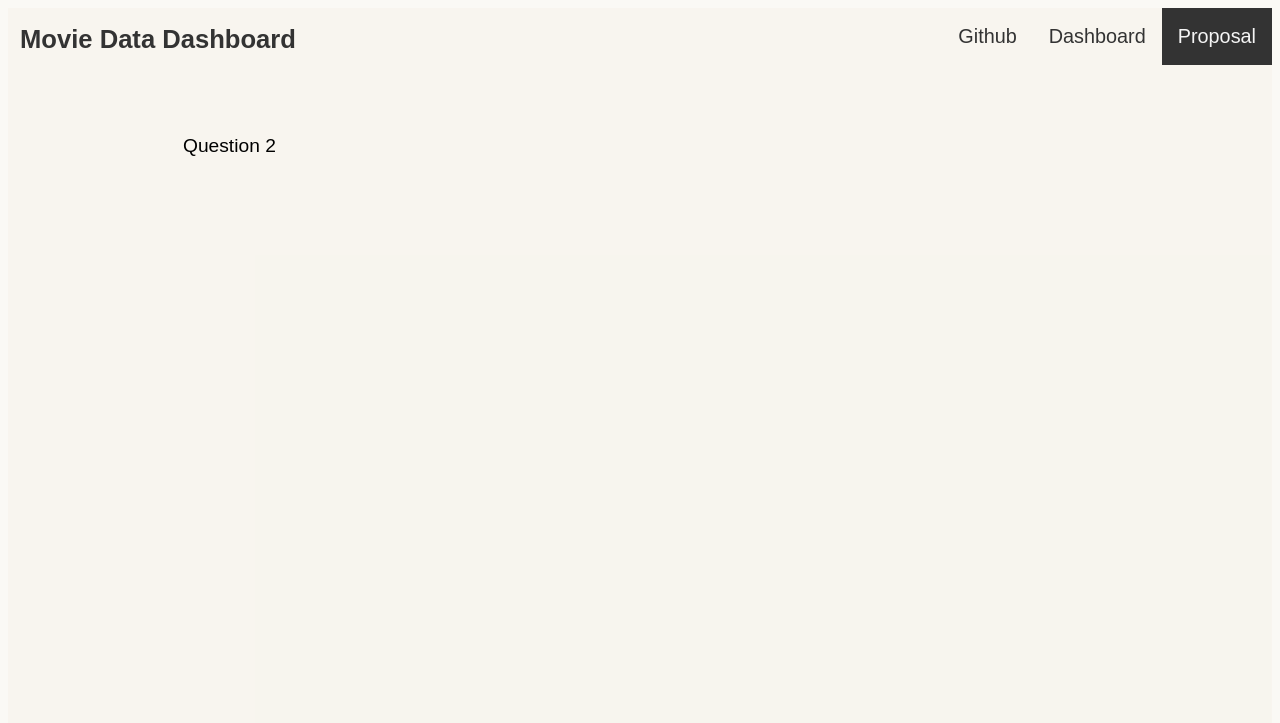
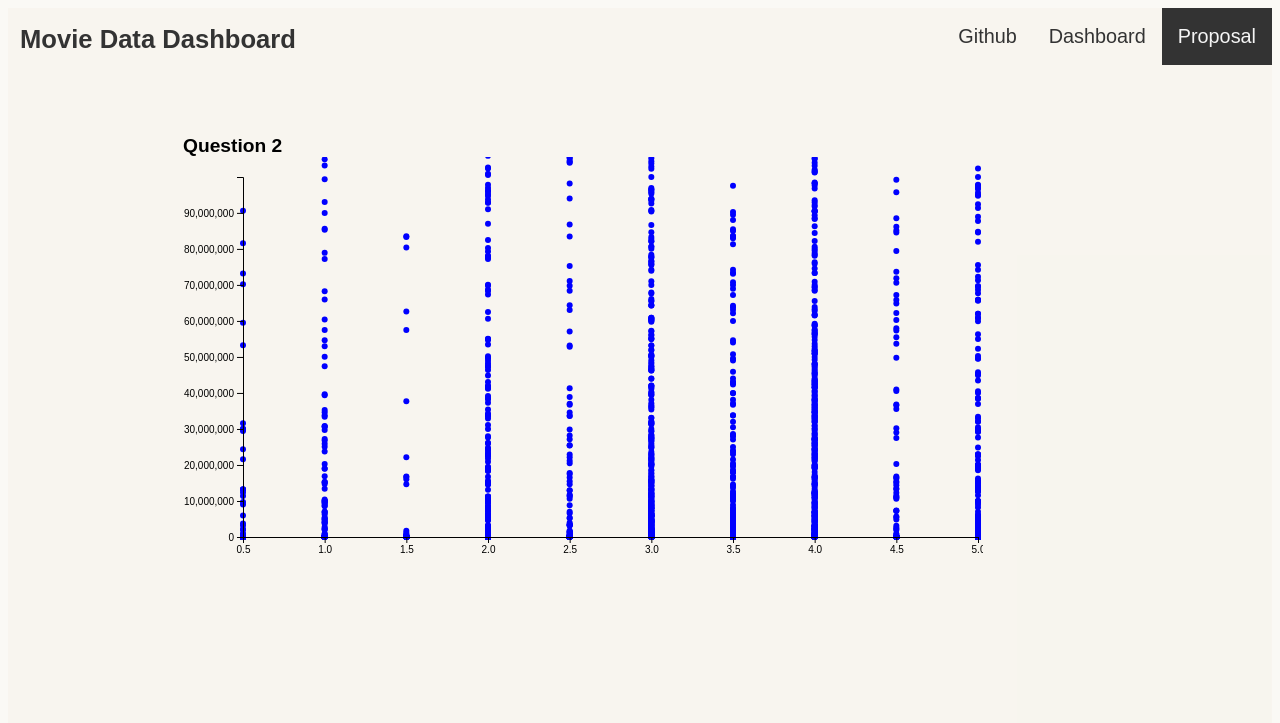
Before and after one commit to JonahRileyHuggins/DataVizDashboard, a plain HTML site: page dashboard.html in a window 1280 px wide. Drawn offline with Linux system fonts and the light colour scheme; no server answers.

Commit message:
Updating graphics, better sorting

```diff
--- a/css/Layout_index.css
+++ b/css/Layout_index.css
@@ -67,7 +67,6 @@
 /*data paragraph*/
 .data {
   font-family: Arial, Helvetica, sans-serif;
-  font-color: initial;
   position: absolute;
   top: calc(105% + 20px);
   left: 20%;
@@ -75,7 +74,7 @@
   text-align: left;
   font-size: 20px;
 }
-/* adding in a scrollable view of our dataset. */
+/* adding in a scrollable view of our dataset.
 .dataset-container {
   position: absolute;
   top: calc(120% + 20px);
@@ -86,4 +85,4 @@
   overflow: scroll;
   height: 200px;
   width: 60%;
-}
+} */
--- a/dashboard.html
+++ b/dashboard.html
@@ -19,9 +19,7 @@
 
       </div>
       <div class="Information"
-          <h1>Question 2</h1>
-
-
+          <h1><strong>Question 2</strong></h1>
         <div class="question2"> <!-- Create an SVG container for the plot -->
             <svg id="scatter-plot" width="800" height="400"></svg>
         </div>
--- a/javascript/q2.js
+++ b/javascript/q2.js
@@ -3,7 +3,7 @@
     Visual script
     Answer the following question: How does the profitability of a film relate to the viewer ratings of the film?
 */
-d3.csv("revenueVsRatings.csv").then(function(data) {
+d3.csv("javascript/revenueVsRatings.csv").then(function(data) {
   console.log(data);
   // Define dimensions
   const dimensions = {
@@ -58,4 +58,4 @@ d3.csv("revenueVsRatings.csv").then(function(data) {
     .style("transform", `translateX(${dimensions.margin.left}px)`)
     .attr("color", "black")
 
-  })
+  });
```
Also changed, not shown: index.html (+2 -1 lines), Images/WebCounter.jpg (deleted), Images/WebCounter.png (deleted), 1 other file.
